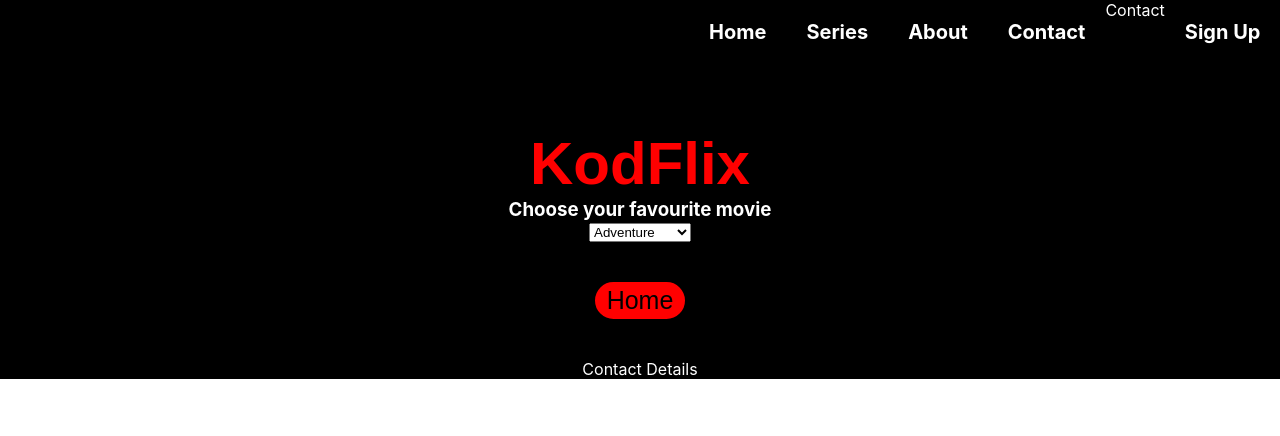
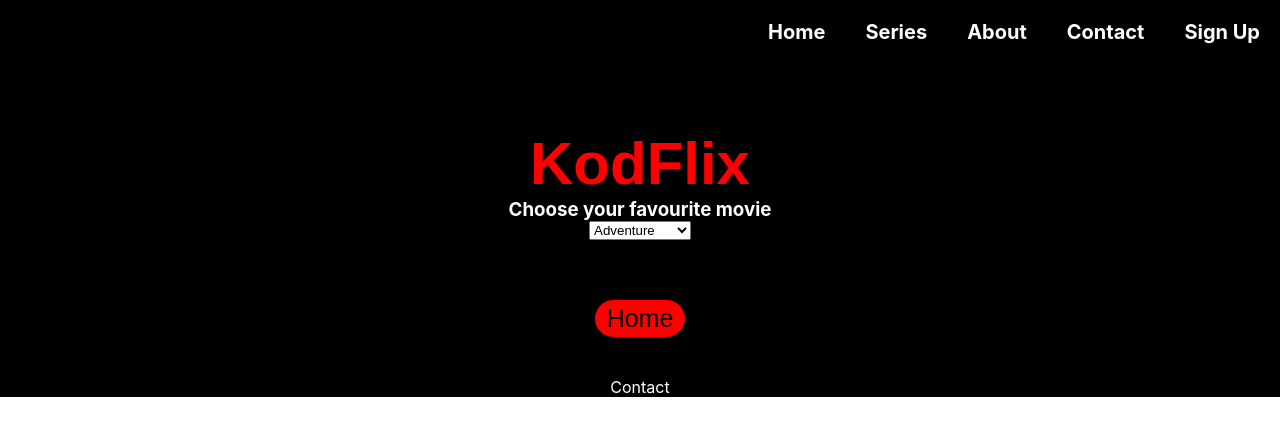
Before and after one commit to Viki-Robles/netflix-clone-react, a React (Create React App) app: page /series in a window 1280 px wide. Shown: the top 436 px of the page. Built offline with nearby package versions, Linux system fonts and the light colour scheme.

Commit message:
styling the select button in series

```diff
--- a/src/frontend/App.js
+++ b/src/frontend/App.js
@@ -37,7 +37,7 @@ class App extends Component {
             </div>
             <br/>
             <div>
-              Contact Details
+              Contact
             </div>
           </div>
         </div>
--- a/src/frontend/Menu/Menu.js
+++ b/src/frontend/Menu/Menu.js
@@ -31,7 +31,6 @@ export default class Menu extends React.Component {
                             className="Menu-link"><b>Series</b></Link>
                         <div className="Menu-link"><b>About</b></div>
                         <div className="Menu-link"><b>Contact</b></div>
-                        <Link to="#Contact Details">Contact</Link>
 
 
                         <Link to={'/signup'}
@@ -56,8 +55,3 @@ function MenuButton({ isExpanded, onButtonClicked }) {
         </button>
     );
 }
-
-/**'/contact' +
-
-<Link to="#Contact">Contact</Link
-*/
--- a/src/frontend/series.css
+++ b/src/frontend/series.css
@@ -0,0 +1,28 @@
+.custom-select {
+    position: relative;
+    font-family: Arial;
+  }
+
+
+
+  .select-selected {
+    background-color: DodgerBlue;
+  }
+
+  /* Style the arrow inside the select element: */
+.select-selected:after {
+position: absolute;
+  content: "";
+  top: 14px;
+  right: 10px;
+  width: 0;
+  height: 0;
+    border: 6px solid transparent;
+    border-color: #fff transparent transparent transparent;
+  }
+
+  /* Point the arrow upwards when the select box is open (active): */
+.select-selected.select-arrow-active:after {
+    border-color: transparent transparent #fff transparent;
+    top: 7px;
+  }
--- a/src/frontend/series.js
+++ b/src/frontend/series.js
@@ -9,9 +9,8 @@ export default function Series() {
             <title>Series</title>
             <Link to='/series'></Link>
             <h3>Choose your favourite movie</h3>
-        <div></div>
-            <select
-                type="text" required>
+            <div class="custom-select">
+            <select>
                 <option>Adventure</option>
                 <option>Drama</option>
                 <option>Romantic</option>
@@ -19,6 +18,7 @@ export default function Series() {
                 <option>Fantasy</option>
                 <option>Sci-Fi</option>
             </select>
+            </div>
             <br />
             <Link to='/'><button className="buttonHome">Home</button></Link>
 
--- a/src/frontend/signup/signup.js
+++ b/src/frontend/signup/signup.js
@@ -11,7 +11,6 @@ export default function SignUp() {
                 <div className="Menu-link contact">
                     <h3>Sign Up</h3>
                     <Link to='/signup'>
-
                         <ValidationForm />
                     </Link>
                     <br />
```
